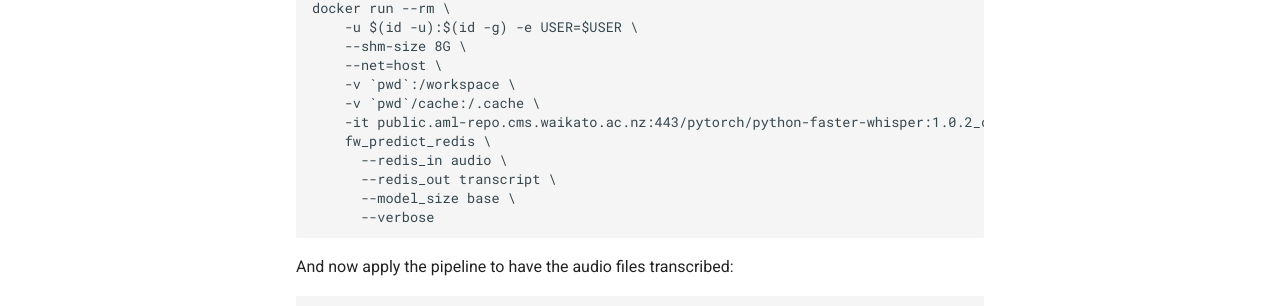
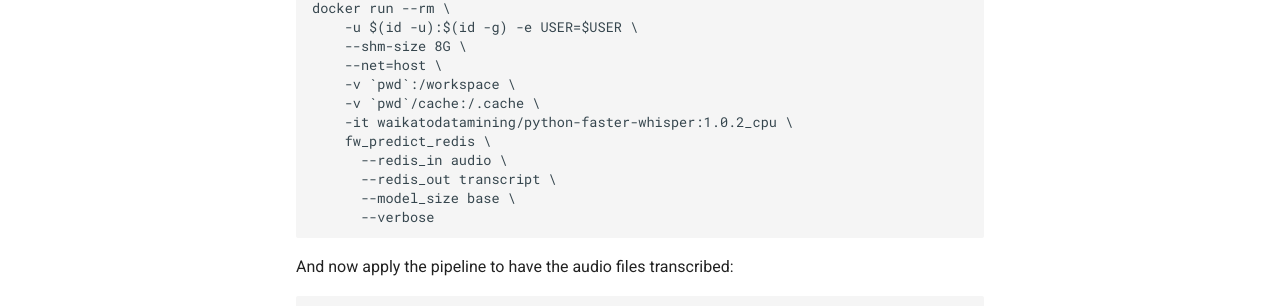
Before and after one commit to waikato-llm/audio-dataset-converter-examples, an MkDocs documentation site: the page built from docs/redis.md, in a window 1280 px wide and 1171 px high. Shown: the part 539-845 px from the top of the window. Built offline with MkDocs 1.6.1 and Material for MkDocs 9.7.7, drawn with Linux system fonts in a browser that asks for light colours; comment, search, counter and statistics services are not loaded.

Commit message:
using docker hub now

```diff
--- a/docs/redis.md
+++ b/docs/redis.md
@@ -19,7 +19,7 @@
     --net=host \
     -v `pwd`:/workspace \
     -v `pwd`/cache:/.cache \
-    -it public.aml-repo.cms.waikato.ac.nz:443/pytorch/python-faster-whisper:1.0.2_cpu \
+    -it waikatodatamining/python-faster-whisper:1.0.2_cpu \
     fw_predict_redis \
       --redis_in audio \
       --redis_out transcript \
```
